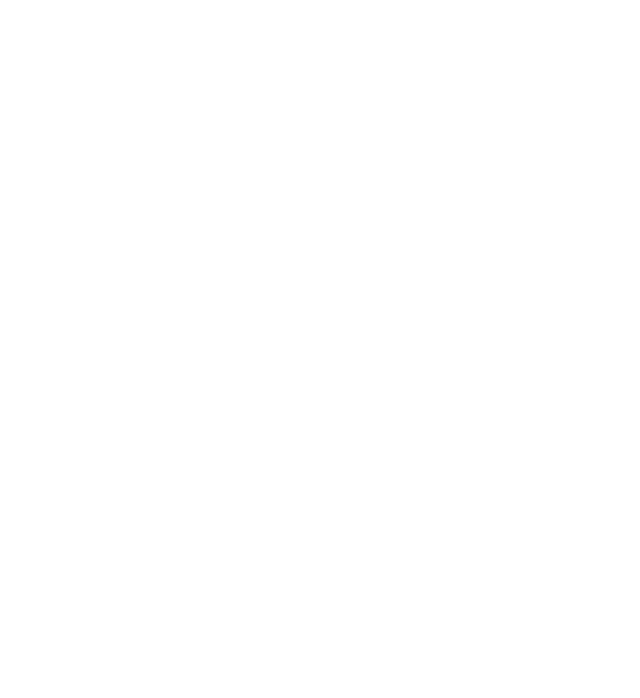
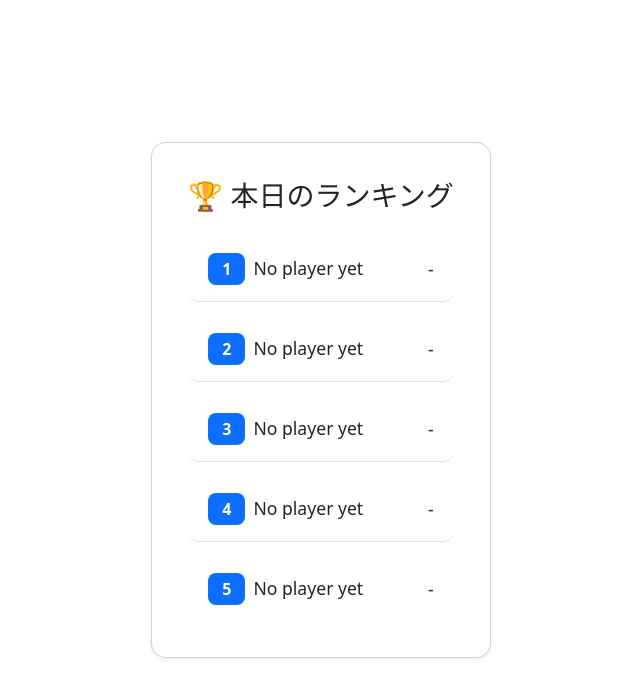
Before and after one commit to KoyoFes2025-4I/VirtualFishing_Webapp, a React (Vite) app in the folder React_app/: page /ranking in a window 1280 px wide. Shown: the top 698 px of the page, without its empty margins (319-959 px from the left). Built offline with nearby package versions, Linux system fonts and the light colour scheme; no server answers.

Commit message:
feat: Ranking Page

```diff
--- a/React_app/src/components/RankingPage.jsx
+++ b/React_app/src/components/RankingPage.jsx
@@ -1,12 +1,77 @@
-import { useState } from 'react'
+import { useState, useEffect } from 'react'
 
 import '../styles/RankingPage.css'
 
 // ランキング表示ページ
 function RankingPage(){
-    return(
-        <div>
+    const [ranking, setRanking] = useState([]); // 上位5名ランキング
 
+    // ランキングを表示するためのリスト情報をAPIから取得
+    const fetchRanking = async () => {
+        try {
+            // FlaskのAPIサーバへリクエストを送ってレスポンスを取得
+            const response = await fetch("http://localhost:5000/GetRanking", {
+                method: "POST", // JSONファイルをPOSTで受け取る
+                headers: { "Content-Type": "application/json" },
+            });
+
+            const data = await response.json(); // JSONファイルを取得
+
+            if (response.ok && data.success !== false) {
+                // Flaskからのレスポンスを { usernames: [], ranked_score: [] } で受け取る
+                const usernames = data.usernames || [];
+                const scores = data.ranked_score || [];
+
+                // 2つのリストを「ユーザー名とスコアのオブジェクト」にまとめる
+                const combined = usernames.map((name, i) => ({
+                    name,
+                    score: scores[i],
+                }));
+
+                setRanking(combined);
+            } else {
+                // 何も表示しない
+            }
+        } catch (error) {
+            // 何も表示しない
+        }
+    };
+
+    // リアルタイム更新のための処理
+    useEffect(() => {
+        fetchRanking(); // 初回ロード時
+        const interval = setInterval(fetchRanking, 5000); // 5秒ごとに更新
+        return () => clearInterval(interval);
+    }, []);
+
+    return (
+        <div className="container ranking-container">
+            <div className="card shadow-sm ranking-card">
+                <div className="card-body">
+                    <h3 className="card-title text-center mb-4">🏆 本日のランキング</h3>
+                    <ul className="list-group list-group-flush">
+                        {[0, 1, 2, 3, 4].map((i) => (
+                            // 未決定のランキングの部分は名前を"Not yet"、スコアを"-"で表示
+                            <li
+                                key={i}
+                                className="list-group-item d-flex justify-content-between align-items-center"
+                            >
+                                <span>
+                                    <span className="badge bg-primary me-2">
+                                        {i + 1}
+                                    </span>
+                                    {ranking[i]?.name || "No player yet"}
+                                </span>
+                                <span>
+                                    {ranking[i]?.score !== undefined
+                                        ? ranking[i].score
+                                        : "-"}
+                                </span>
+                            </li>
+                        ))}
+                    </ul>
+                </div>
+            </div>
         </div>
     );
 }
--- a/React_app/src/styles/RankingPage.css
+++ b/React_app/src/styles/RankingPage.css
@@ -0,0 +1,31 @@
+/* Bootstrapのフレームワークを用いたCSSファイル */
+
+.ranking-container {
+    max-width: 900px;
+    margin: 40px auto;
+}
+
+.ranking-card {
+    border-radius: 15px;
+    padding: 20px;
+}
+
+.list-group {
+    display: flex;
+    flex-wrap: wrap;
+    gap: 15px;
+}
+
+.list-group-item {
+    flex: 1 1 calc(33% - 15px);
+    font-size: 1.1rem;
+    padding: 16px 20px;
+    border-radius: 10px;
+    text-align: center;
+}
+
+.badge {
+    font-size: 1rem;
+    padding: 8px 14px;
+    border-radius: 8px;
+}
```
